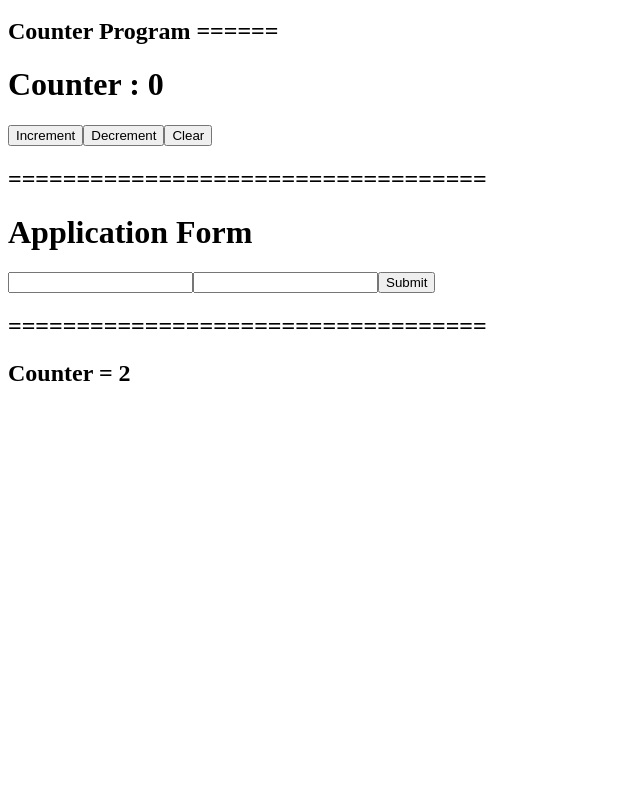
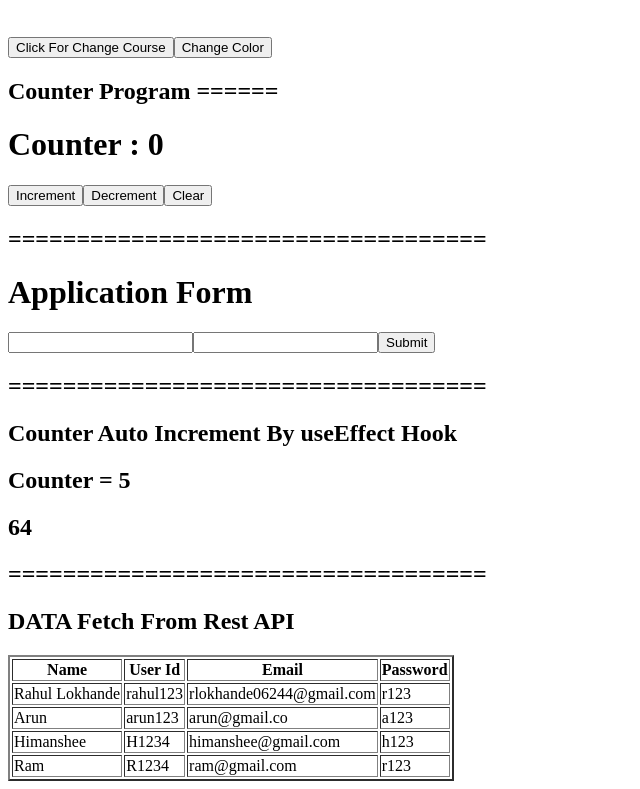
Before and after one commit to rahullokhande123/React_codes, a React (Vite) app: page / in a window 1280 px wide. Shown: the part 1827-2616 px from the top of the page, without its empty margins (0-640 px from the left). Before the commit the page ends 2234 px from the top, so only its background shows below. Built offline with nearby package versions, Linux system fonts and the light colour scheme; data requests are answered from the project's data file.

Commit message:
React.js

```diff
--- a/src/App.jsx
+++ b/src/App.jsx
@@ -1,4 +1,5 @@
 
+import axios from "axios";
 import Page1 from "./components/Page1"
 import Page2 from "./components/Page2"
 import Page3 from "./components/Page3"
@@ -69,6 +70,8 @@ const App=()=>{
   const [name,setName]=useState("")
   const [city,setCity]=useState("")
   const [cnt,setCnt]=useState(0)
+  const [mycnt,setMyCnt]=useState(1)
+  const [mydata,setMydata]=useState([])
 
   const Inc=()=>{
     setCount(count+1)
@@ -90,9 +93,37 @@ const App=()=>{
   useEffect(()=>{
     setTimeout(()=>{
       setCnt(cnt+1)
-    },2000)
+    },1000)
   })
 
+  useEffect(()=>{
+    setMyCnt(mycnt*2)
+  },[cnt])
+
+  // =====================================
+  const loadData=()=>{
+    let api="http://localhost:3000/Student";
+    axios.get(api).then((res)=>{
+      setMydata(res.data)
+      console.log(res.data)
+    })
+  }
+  useEffect(()=>{
+    loadData()
+  },[])
+
+  const ans=mydata.map((key)=>{
+    return(
+      <>
+      <tr>
+      <td>{key.name}</td>
+      <td>{key.userid}</td>
+      <td>{key.email}</td>
+      <td>{key.password}</td>
+      </tr>
+      </>
+    )
+  })
 
   return(
 
@@ -152,7 +183,23 @@ const App=()=>{
     <button onClick={Submit}>Submit</button>
     <h2>===================================</h2>
 
+    <h2>Counter Auto Increment By useEffect Hook</h2>
     <h2>Counter = {cnt}</h2>
+
+    <h2>{mycnt}</h2>
+
+    <h2>===================================</h2>
+
+    <h2>DATA Fetch From Rest API</h2>
+    <table border="2">
+      <tr>
+        <th>Name</th>
+        <th>User Id</th>
+        <th>Email</th>
+        <th>Password</th>
+      </tr>
+      {ans}
+    </table>
 
     </>
   )
```
